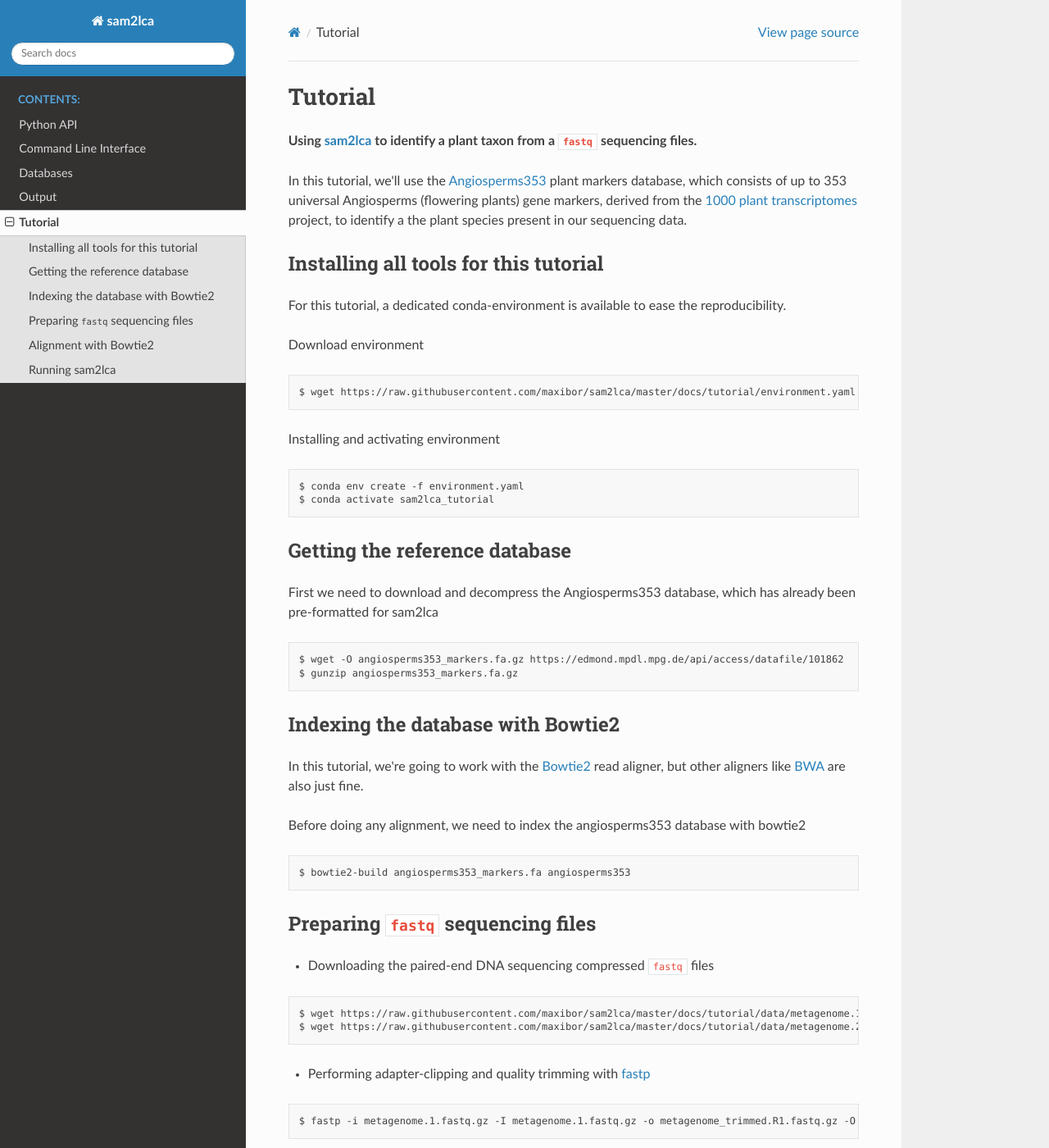
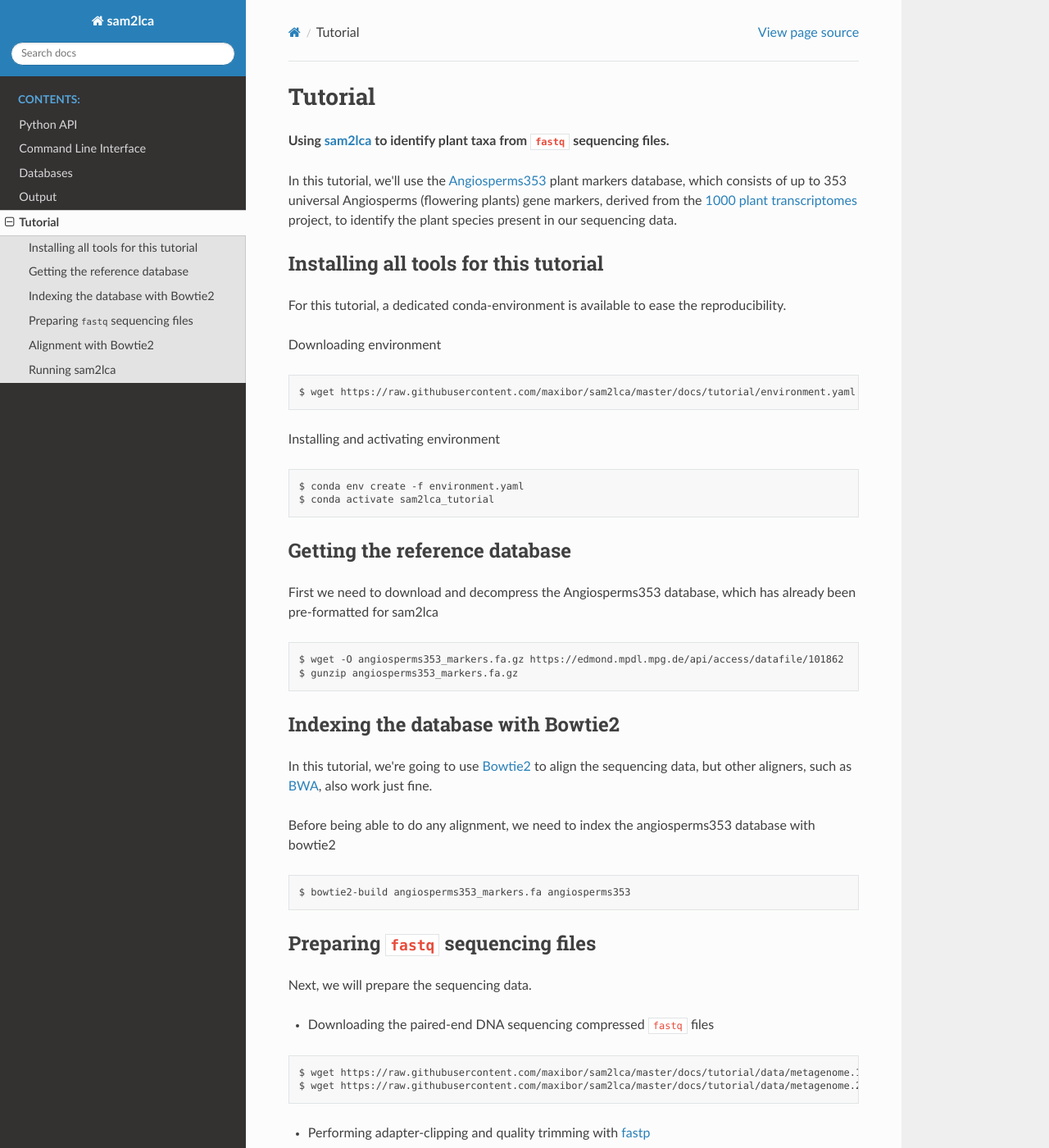
Before and after one commit to maxibor/sam2lca, a Sphinx documentation site: the page built from docs/source/tutorial.md, in a window 1280 px wide and 1400 px high. Shown: the whole window at 82% size. Built offline with Sphinx 7.4.7 and the Read the Docs theme 2.0.0, drawn with Linux system fonts in a browser that asks for light colours; some of the changed text lies outside the part shown.

Commit message:
Some cosmetic changes to the text

````diff
--- a/docs/source/tutorial.md
+++ b/docs/source/tutorial.md
@@ -1,14 +1,14 @@
 # Tutorial
 
-**Using [sam2lca](https://github.com/maxibor/sam2lca) to identify a plant taxon from a `fastq` sequencing files.**
+**Using [sam2lca](https://github.com/maxibor/sam2lca) to identify plant taxa from `fastq` sequencing files.**
 
-In this tutorial, we'll use the [Angiosperms353](https://academic.oup.com/sysbio/article/68/4/594/5237557) plant markers database, which consists of up to 353 universal Angiosperms (flowering plants) gene markers, derived from the [1000 plant transcriptomes](https://www.nature.com/articles/s41586-019-1693-2) project, to identify a the plant species present in our sequencing data.
+In this tutorial, we'll use the [Angiosperms353](https://academic.oup.com/sysbio/article/68/4/594/5237557) plant markers database, which consists of up to 353 universal Angiosperms (flowering plants) gene markers, derived from the [1000 plant transcriptomes](https://www.nature.com/articles/s41586-019-1693-2) project, to identify the plant species present in our sequencing data.
 
 ## Installing all tools for this tutorial
 
 For this tutorial, a dedicated conda-environment is available to ease the reproducibility.
 
-Download environment
+Downloading environment
 
 ```bash
 $ wget https://raw.githubusercontent.com/maxibor/sam2lca/master/docs/tutorial/environment.yaml
@@ -33,15 +33,17 @@ $ gunzip angiosperms353_markers.fa.gz
 
 ## Indexing the database with Bowtie2
 
-In this tutorial, we're going to work with the [Bowtie2](https://github.com/BenLangmead/bowtie2) read aligner, but other aligners like [BWA](http://bio-bwa.sourceforge.net/) are also just fine.
+In this tutorial, we're going to use [Bowtie2](https://github.com/BenLangmead/bowtie2) to align the sequencing data, but other aligners, such as [BWA](http://bio-bwa.sourceforge.net/), also work just fine.
 
-Before doing any alignment, we need to index the angiosperms353 database with bowtie2
+Before being able to do any alignment, we need to index the angiosperms353 database with bowtie2
 
 ```bash
 $ bowtie2-build angiosperms353_markers.fa angiosperms353
 ```
 
 ## Preparing `fastq` sequencing files
+
+Next, we will prepare the sequencing data.
 
 - Downloading the paired-end DNA sequencing compressed `fastq` files
 
@@ -69,7 +71,7 @@ $ samtools index metagenome.sorted.bam
 
 ## Running sam2lca
 
-Once we have our alignment file, here in `bam` format, we can now run [sam2lca](https://github.com/maxibor/sam2lca) to identify which plants shed some of its DNA in our sequencing file.
+Once we have our alignment file, here in `bam` format, we can now run [sam2lca](https://github.com/maxibor/sam2lca) to identify the lowest common ancestor species for the aligned reads and thus infer which plants shed some of its DNA in our sequencing file.
 
 First, we need to set up the sam2lca database for *plant markers*
 
````
Also changed, not shown: 2 other files.
